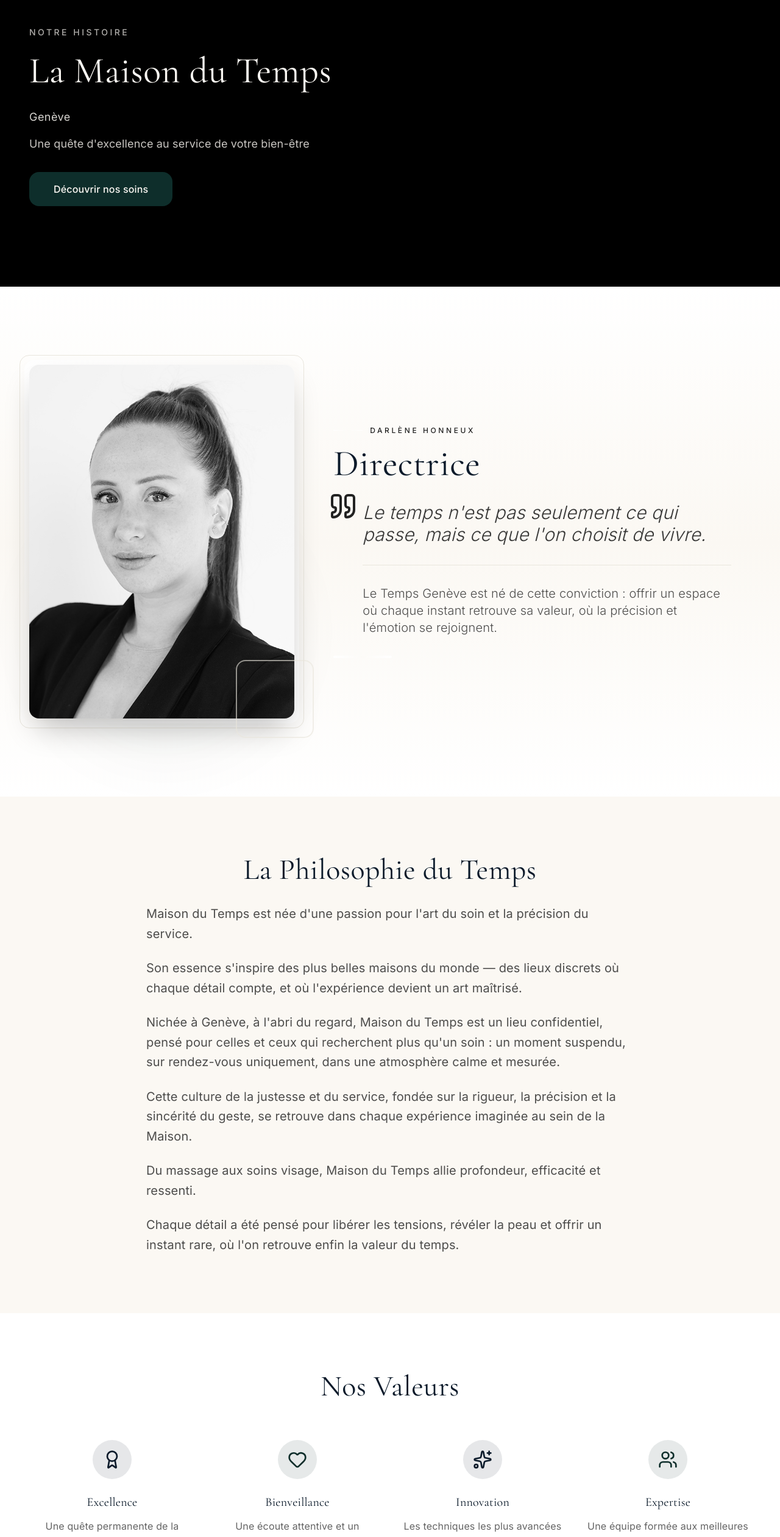
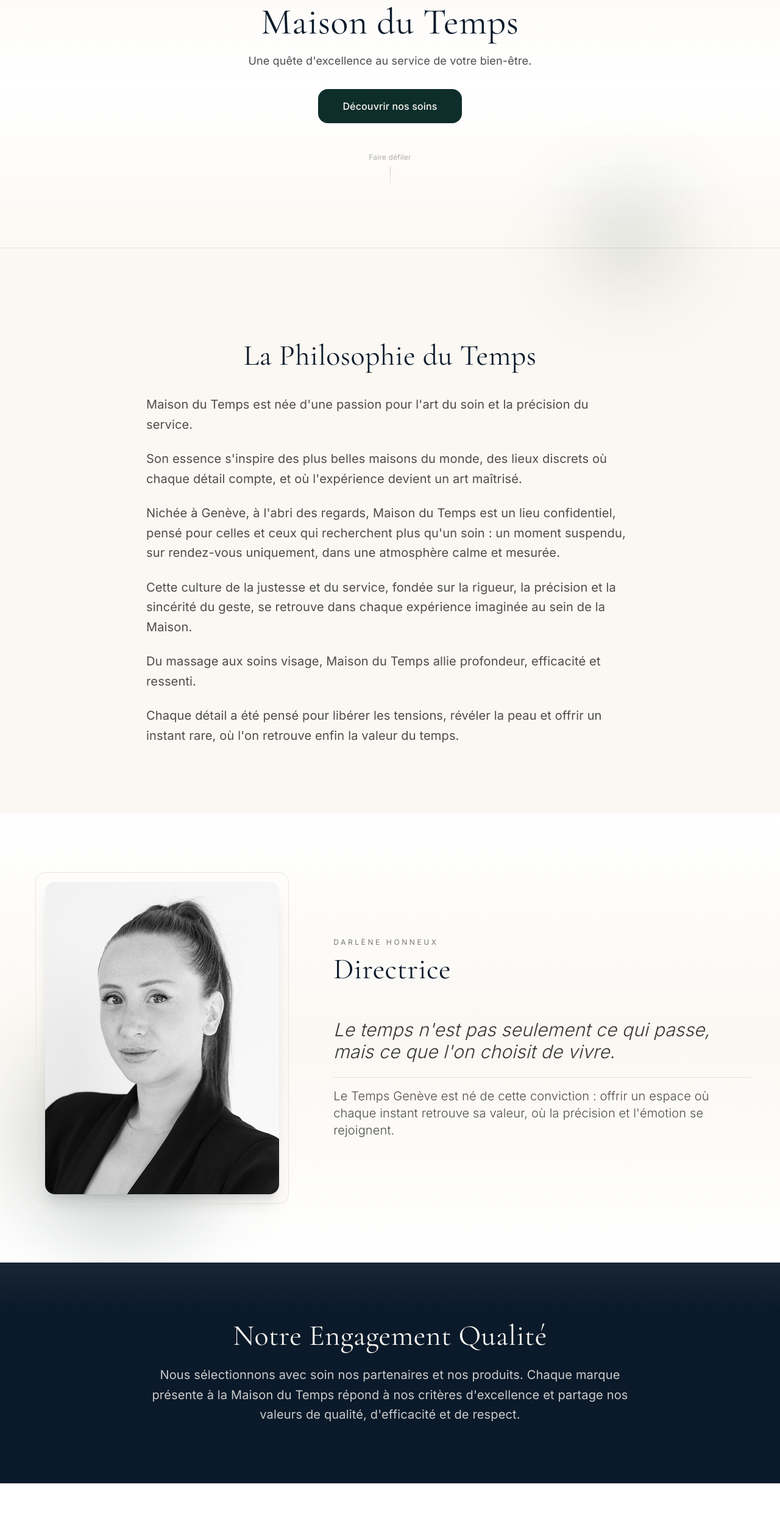
Before and after one commit to Lmleluxe/maison-du-temps-site, a Next.js app: page /en/maison in a window 1280 px wide. Shown: the part 234-2754 px from the top of the page at 61% size. Built offline with nearby package versions, Linux system fonts and the light colour scheme.

Commit message:
refactor: UX + motion Maison

```diff
--- a/app/[locale]/maison/page.tsx
+++ b/app/[locale]/maison/page.tsx
@@ -1,176 +1,335 @@
-import { Hero } from "@/components/sections/Hero";
-import { Award, Heart, Users, Sparkles, Quote } from "lucide-react";
+"use client";
+
+import { useRef } from "react";
+import { motion, useScroll, useTransform } from "framer-motion";
+import { Award, Heart, Users, Sparkles } from "lucide-react";
 import Image from "next/image";
+import { Button } from "@/components/ui/button";
+import { Link } from "@/i18n/routing";
 import { ScrollReveal } from "@/components/ui/ScrollReveal";
 
 export default function MaisonPage() {
+  const pageRef = useRef<HTMLDivElement | null>(null);
+
+  const { scrollYProgress } = useScroll();
+  const heroTranslateY = useTransform(scrollYProgress, [0, 0.25], [0, -40]);
+  const heroOpacity = useTransform(scrollYProgress, [0, 0.25], [1, 0.7]);
+
   return (
-    <div className="bg-palace-ivory">
-      <Hero
-        title="La Maison du Temps"
-        subtitle="Notre Histoire"
-        city="Genève"
-        description="Une quête d'excellence au service de votre bien-être"
-        ctaText="Découvrir nos soins"
-        ctaHref="/soins"
-        showVideo={false}
-      />
+    <div ref={pageRef} className="bg-palace-ivory">
+      {/* HERO EDITORIAL MAISON */}
+      <motion.section
+        style={{ y: heroTranslateY, opacity: heroOpacity }}
+        className="w-full border-b border-palace-anthracite/10 bg-gradient-to-b from-palace-ivory via-white to-palace-ivory/60"
+      >
+        <div className="container-palace max-w-5xl mx-auto py-20 md:py-24 text-center relative">
+          <motion.div
+            className="pointer-events-none absolute -top-24 left-1/2 h-48 w-48 -translate-x-1/2 rounded-full bg-palace-gold/15 blur-3xl"
+            initial={{ opacity: 0, scale: 0.7 }}
+            animate={{ opacity: 1, scale: 1 }}
+            transition={{ duration: 1.4, ease: "easeOut" }}
+          />
+          <motion.div
+            className="pointer-events-none absolute -bottom-16 right-10 h-40 w-40 rounded-full bg-palace-green-pine/15 blur-3xl"
+            initial={{ opacity: 0, x: 40, y: 20 }}
+            animate={{ opacity: 1, x: 0, y: 0 }}
+            transition={{ duration: 1.2, ease: "easeOut", delay: 0.3 }}
+          />
 
-      <section className="py-32 bg-gradient-to-b from-white via-palace-ivory/20 to-white relative overflow-hidden">
-        <div className="absolute inset-0 opacity-5">
-          <div className="absolute top-20 right-20 w-96 h-96 bg-palace-gold rounded-full blur-3xl" />
-          <div className="absolute bottom-20 left-20 w-96 h-96 bg-palace-green-pine rounded-full blur-3xl" />
+          <motion.p
+            initial={{ opacity: 0, y: 16 }}
+            animate={{ opacity: 0.9, y: 0 }}
+            transition={{ duration: 0.7, ease: "easeOut" }}
+            className="mb-5 text-xs md:text-sm font-medium uppercase tracking-[0.3em] text-palace-anthracite/60"
+          >
+            Notre Histoire
+          </motion.p>
+
+          <motion.h1
+            initial={{ opacity: 0, y: 20 }}
+            animate={{ opacity: 1, y: 0 }}
+            transition={{ duration: 0.9, ease: "easeOut", delay: 0.1 }}
+            className="mb-5 font-heading text-4xl md:text-5xl lg:text-6xl text-palace-blue-deep leading-tight"
+          >
+            Maison du Temps
+          </motion.h1>
+
+          <motion.p
+            initial={{ opacity: 0, y: 18 }}
+            animate={{ opacity: 1, y: 0 }}
+            transition={{ duration: 0.9, ease: "easeOut", delay: 0.2 }}
+            className="mx-auto max-w-2xl text-base md:text-lg text-palace-anthracite/80"
+          >
+            Une quête d&apos;excellence au service de votre bien-être.
+          </motion.p>
+
+          <motion.div
+            initial={{ opacity: 0, y: 18 }}
+            animate={{ opacity: 1, y: 0 }}
+            transition={{ duration: 0.9, ease: "easeOut", delay: 0.3 }}
+            className="mt-8 flex justify-center"
+          >
+            <Link href="/soins">
+              <Button
+                size="lg"
+                variant="secondary"
+                className="min-w-[210px]"
+              >
+                Découvrir nos soins
+              </Button>
+            </Link>
+          </motion.div>
+
+          <motion.div
+            initial={{ opacity: 0, y: 8 }}
+            animate={{ opacity: 0.7, y: 0 }}
+            transition={{ duration: 0.9, ease: "easeOut", delay: 0.6 }}
+            className="mt-12 flex flex-col items-center gap-2 text-xs text-palace-anthracite/50"
+          >
+            <span>Faire défiler</span>
+            <span className="inline-flex h-9 w-[1px] bg-gradient-to-b from-palace-anthracite/40 to-transparent" />
+          </motion.div>
         </div>
+      </motion.section>
+
+      {/* 1. LA PHILOSOPHIE DU TEMPS */}
+      <section className="py-24 md:py-28 bg-palace-ivory">
+        <div className="container-palace max-w-4xl">
+          <ScrollReveal direction="up">
+            <h2 className="text-4xl md:text-5xl font-heading text-palace-blue-deep mb-10 text-center">
+              La Philosophie du Temps
+            </h2>
+          </ScrollReveal>
+
+          <ScrollReveal direction="up" delay={0.1}>
+            <div className="prose prose-lg max-w-none text-palace-anthracite/80 prose-headings:text-palace-blue-deep">
+              <p className="text-xl leading-relaxed mb-6">
+                Maison du Temps est née d&apos;une passion pour l&apos;art du soin et la précision du service.
+              </p>
+              <p className="text-xl leading-relaxed mb-6">
+                Son essence s&apos;inspire des plus belles maisons du monde, des lieux discrets où chaque détail compte, et où l&apos;expérience devient un art maîtrisé.
+              </p>
+              <p className="text-xl leading-relaxed mb-6">
+                Nichée à Genève, à l&apos;abri des regards, Maison du Temps est un lieu confidentiel, pensé pour celles et ceux qui recherchent plus qu&apos;un soin : un moment suspendu, sur rendez-vous uniquement, dans une atmosphère calme et mesurée.
+              </p>
+              <p className="text-xl leading-relaxed mb-6">
+                Cette culture de la justesse et du service, fondée sur la rigueur, la précision et la sincérité du geste, se retrouve dans chaque expérience imaginée au sein de la Maison.
+              </p>
+              <p className="text-xl leading-relaxed mb-6">
+                Du massage aux soins visage, Maison du Temps allie profondeur, efficacité et ressenti.
+              </p>
+              <p className="text-xl leading-relaxed">
+                Chaque détail a été pensé pour libérer les tensions, révéler la peau et offrir un instant rare, où l&apos;on retrouve enfin la valeur du temps.
+              </p>
+            </div>
+          </ScrollReveal>
+        </div>
+      </section>
+
+      {/* 2. PORTRAIT DARLÈNE – VERSION LUXE, ÉPURÉE */}
+      <section className="py-28 bg-gradient-to-b from-white via-palace-ivory/20 to-white relative overflow-hidden">
+        {/* halos de fond */}
+        <motion.div
+          className="pointer-events-none absolute top-16 right-24 w-80 h-80 bg-palace-gold/20 rounded-full blur-3xl"
+          initial={{ opacity: 0, scale: 0.8, x: 40 }}
+          whileInView={{ opacity: 1, scale: 1, x: 0 }}
+          viewport={{ once: true, amount: 0.3 }}
+          transition={{ duration: 1.2, ease: "easeOut" }}
+        />
+        <motion.div
+          className="pointer-events-none absolute bottom-10 left-10 w-80 h-80 bg-palace-green-pine/20 rounded-full blur-3xl"
+          initial={{ opacity: 0, scale: 0.8, y: 40 }}
+          whileInView={{ opacity: 1, scale: 1, y: 0 }}
+          viewport={{ once: true, amount: 0.3 }}
+          transition={{ duration: 1.2, ease: "easeOut", delay: 0.1 }}
+        />
 
         <div className="container-palace max-w-7xl relative z-10">
           <div className="grid lg:grid-cols-5 gap-16 items-center">
+            {/* Portrait, plus petit et plus clean */}
             <ScrollReveal direction="left" className="lg:col-span-2">
-              <div className="relative group">
-                <div className="absolute inset-0 bg-gradient-to-br from-palace-gold/20 to-palace-green-pine/20 rounded-lg blur-2xl group-hover:blur-3xl transition-all duration-700 opacity-0 group-hover:opacity-100" />
-
-                <div className="relative">
-                  <div className="absolute -inset-4 border border-palace-gold/20 rounded-lg" />
-                  <div className="absolute -inset-2 bg-gradient-to-br from-palace-gold/10 to-transparent rounded-lg" />
-
-                  <div className="relative aspect-[3/4] overflow-hidden rounded-lg shadow-2xl">
+              <motion.div
+                initial={{ opacity: 0, y: 24 }}
+                whileInView={{ opacity: 1, y: 0 }}
+                viewport={{ once: true, amount: 0.4 }}
+                transition={{ duration: 0.9, ease: "easeOut" }}
+                className="relative flex justify-center"
+              >
+                <div className="relative max-w-sm w-full">
+                  <div className="absolute -inset-4 border border-palace-gold/20 rounded-2xl" />
+                  <div className="relative aspect-[3/4] overflow-hidden rounded-2xl shadow-xl bg-palace-ivory">
                     <Image
                       src="/images/darlene-honneux.jpg"
                       alt="Darlène Honneux, Directrice"
                       fill
-                      className="object-cover grayscale hover:grayscale-0 transition-all duration-700 group-hover:scale-105"
-                      sizes="(max-width: 1024px) 100vw, 40vw"
+                      className="object-cover grayscale hover:grayscale-0 hover:scale-105 transition-all duration-700"
+                      sizes="(max-width: 1024px) 80vw, 28vw"
                       priority
                     />
                   </div>
-
-                  <div className="absolute -bottom-8 -right-8 w-32 h-32 border-2 border-palace-gold/40 rounded-lg opacity-60 group-hover:opacity-100 group-hover:scale-110 transition-all duration-500" />
                 </div>
-              </div>
+              </motion.div>
             </ScrollReveal>
 
-            <ScrollReveal direction="right" delay={0.2} className="lg:col-span-3 space-y-8">
-              <div className="space-y-4">
-                <div className="flex items-center gap-3">
-                  <div className="h-px w-12 bg-gradient-to-r from-palace-gold to-transparent" />
-                  <p className="text-xs uppercase tracking-[0.3em] text-palace-gold font-medium">
-                    Darlène Honneux
-                  </p>
-                </div>
-
-                <h2 className="text-4xl md:text-5xl lg:text-6xl font-heading text-palace-blue-deep leading-tight">
+            {/* Texte, sans gros guillemets, traitement très éditorial */}
+            <ScrollReveal
+              direction="right"
+              delay={0.1}
+              className="lg:col-span-3 space-y-8"
+            >
+              <motion.div
+                initial={{ opacity: 0, y: 24 }}
+                whileInView={{ opacity: 1, y: 0 }}
+                viewport={{ once: true, amount: 0.4 }}
+                transition={{ duration: 0.9, ease: "easeOut" }}
+                className="space-y-3"
+              >
+                <p className="text-xs uppercase tracking-[0.3em] text-palace-anthracite/60">
+                  Darlène Honneux
+                </p>
+                <h2 className="text-3xl md:text-4xl lg:text-5xl font-heading text-palace-blue-deep leading-tight">
                   Directrice
                 </h2>
-              </div>
+              </motion.div>
 
-              <div className="relative">
-                <Quote className="absolute -top-4 -left-2 h-12 w-12 text-palace-gold/20" />
+              <motion.div
+                initial={{ opacity: 0, y: 24 }}
+                whileInView={{ opacity: 1, y: 0 }}
+                viewport={{ once: true, amount: 0.4 }}
+                transition={{ duration: 0.9, ease: "easeOut", delay: 0.1 }}
+                className="space-y-6"
+              >
+                {/* ligne fine au-dessus de la citation */}
+                <div className="h-px w-16 bg-palace-gold/60 mb-2" />
 
-                <blockquote className="relative pl-12 pr-8">
-                  <p className="text-xl md:text-2xl lg:text-3xl font-light text-palace-anthracite/90 leading-relaxed italic">
-                    Le temps n'est pas seulement ce qui passe, mais ce que l'on choisit de vivre.
-                  </p>
+                <p className="text-xl md:text-2xl lg:text-3xl font-light text-palace-anthracite/90 leading-relaxed italic">
+                  Le temps n&apos;est pas seulement ce qui passe, mais ce que
+                  l&apos;on choisit de vivre.
+                </p>
 
-                  <div className="mt-8 pt-8 border-t border-palace-gold/20">
-                    <p className="text-lg md:text-xl text-palace-anthracite/80 leading-relaxed font-light">
-                      Le Temps Genève est né de cette conviction : offrir un espace où chaque instant retrouve sa valeur, où la précision et l'émotion se rejoignent.
-                    </p>
-                  </div>
-                </blockquote>
-
-                <div className="mt-8 h-1 w-24 bg-gradient-to-r from-palace-gold via-palace-gold/50 to-transparent rounded-full" />
-              </div>
+                <p className="text-lg md:text-xl text-palace-anthracite/80 leading-relaxed font-light pt-4 border-t border-palace-anthracite/10">
+                  Le Temps Genève est né de cette conviction : offrir un espace
+                  où chaque instant retrouve sa valeur, où la précision et
+                  l&apos;émotion se rejoignent.
+                </p>
+              </motion.div>
             </ScrollReveal>
           </div>
         </div>
       </section>
 
-      <section className="py-24 bg-palace-ivory">
-        <div className="container-palace max-w-4xl">
-          <h2 className="text-4xl md:text-5xl font-heading text-palace-blue-deep mb-8 text-center">
-            La Philosophie du Temps
-          </h2>
-          <div className="prose prose-lg max-w-none text-palace-anthracite/80">
-            <p className="text-xl leading-relaxed mb-6">
-              Maison du Temps est née d'une passion pour l'art du soin et la précision du service.
+      {/* 3. NOTRE ENGAGEMENT QUALITÉ */}
+      <section className="py-24 bg-palace-blue-deep text-palace-ivory relative overflow-hidden">
+        <motion.div
+          className="pointer-events-none absolute inset-x-0 -top-20 h-40 bg-gradient-to-b from-white/10 to-transparent opacity-30"
+          initial={{ opacity: 0 }}
+          whileInView={{ opacity: 1 }}
+          viewport={{ once: true, amount: 0.2 }}
+          transition={{ duration: 1.2, ease: "easeOut" }}
+        />
+        <div className="container-palace max-w-4xl text-center relative z-10">
+          <ScrollReveal direction="up">
+            <h2 className="text-4xl md:text-5xl font-heading mb-6">
+              Notre Engagement Qualité
+            </h2>
+          </ScrollReveal>
+          <ScrollReveal direction="up" delay={0.1}>
+            <p className="text-xl text-palace-ivory/80 leading-relaxed">
+              Nous sélectionnons avec soin nos partenaires et nos produits.
+              Chaque marque présente à la Maison du Temps répond à nos critères
+              d&apos;excellence et partage nos valeurs de qualité,
+              d&apos;efficacité et de respect.
             </p>
-            <p className="text-xl leading-relaxed mb-6">
-              Son essence s'inspire des plus belles maisons du monde — des lieux discrets où chaque détail compte, et où l'expérience devient un art maîtrisé.
-            </p>
-            <p className="text-xl leading-relaxed mb-6">
-              Nichée à Genève, à l'abri du regard, Maison du Temps est un lieu confidentiel, pensé pour celles et ceux qui recherchent plus qu'un soin : un moment suspendu, sur rendez-vous uniquement, dans une atmosphère calme et mesurée.
-            </p>
-            <p className="text-xl leading-relaxed mb-6">
-              Cette culture de la justesse et du service, fondée sur la rigueur, la précision et la sincérité du geste, se retrouve dans chaque expérience imaginée au sein de la Maison.
-            </p>
-            <p className="text-xl leading-relaxed mb-6">
-              Du massage aux soins visage, Maison du Temps allie profondeur, efficacité et ressenti.
-            </p>
-            <p className="text-xl leading-relaxed">
-              Chaque détail a été pensé pour libérer les tensions, révéler la peau et offrir un instant rare, où l'on retrouve enfin la valeur du temps.
-            </p>
-          </div>
+          </ScrollReveal>
         </div>
       </section>
 
+      {/* 4. NOS VALEURS */}
       <section className="py-24 bg-white">
         <div className="container-palace">
-          <h2 className="text-4xl md:text-5xl font-heading text-palace-blue-deep mb-16 text-center">
-            Nos Valeurs
-          </h2>
-          <div className="grid md:grid-cols-2 lg:grid-cols-4 gap-8">
-            <div className="text-center">
-              <div className="inline-flex items-center justify-center w-16 h-16 rounded-full bg-palace-blue-deep/10 mb-6">
-                <Award className="h-8 w-8 text-palace-blue-deep" />
-              </div>
-              <h3 className="text-xl font-heading mb-3 text-palace-blue-deep">Excellence</h3>
-              <p className="text-palace-anthracite/70">
-                Une quête permanente de la perfection dans chaque geste
-              </p>
-            </div>
+          <ScrollReveal direction="up">
+            <h2 className="text-4xl md:text-5xl font-heading text-palace-blue-deep mb-16 text-center">
+              Nos Valeurs
+            </h2>
+          </ScrollReveal>
 
-            <div className="text-center">
-              <div className="inline-flex items-center justify-center w-16 h-16 rounded-full bg-palace-green-pine/10 mb-6">
-                <Heart className="h-8 w-8 text-palace-green-pine" />
-              </div>
-              <h3 className="text-xl font-heading mb-3 text-palace-blue-deep">Bienveillance</h3>
-              <p className="text-palace-anthracite/70">
-                Une écoute attentive et un accompagnement sur-mesure
-              </p>
-            </div>
+          <div className="grid md:grid-cols-2 lg:grid-cols-4 gap-10">
+            {/* 1. Excellence */}
+            <ScrollReveal direction="up" className="flex justify-center">
+              <motion.div
+                whileHover={{ y: -6, scale: 1.02 }}
+                transition={{ type: "spring", stiffness: 220, damping: 18 }}
+                className="text-center px-4 py-6 rounded-2xl border border-palace-anthracite/8 bg-palace-ivory/40 shadow-sm"
+              >
+                <div className="inline-flex items-center justify-center w-16 h-16 rounded-full bg-palace-blue-deep/10 mb-6">
+                  <Award className="h-8 w-8 text-palace-blue-deep" />
+                </div>
+                <h3 className="text-xl font-heading mb-3 text-palace-blue-deep">
+                  Excellence
+                </h3>
+                <p className="text-palace-anthracite/70 text-sm md:text-base">
+                  Une quête permanente de la perfection dans chaque geste.
+                </p>
+              </motion.div>
+            </ScrollReveal>
 
-            <div className="text-center">
-              <div className="inline-flex items-center justify-center w-16 h-16 rounded-full bg-palace-blue-deep/10 mb-6">
-                <Sparkles className="h-8 w-8 text-palace-blue-deep" />
-              </div>
-              <h3 className="text-xl font-heading mb-3 text-palace-blue-deep">Innovation</h3>
-              <p className="text-palace-anthracite/70">
-                Les techniques les plus avancées au service de votre beauté
-              </p>
-            </div>
+            {/* 2. Innovation */}
+            <ScrollReveal direction="up" delay={0.05} className="flex justify-center">
+              <motion.div
+                whileHover={{ y: -6, scale: 1.02 }}
+                transition={{ type: "spring", stiffness: 220, damping: 18 }}
+                className="text-center px-4 py-6 rounded-2xl border border-palace-anthracite/8 bg-palace-ivory/40 shadow-sm"
+              >
+                <div className="inline-flex items-center justify-center w-16 h-16 rounded-full bg-palace-blue-deep/10 mb-6">
+                  <Sparkles className="h-8 w-8 text-palace-blue-deep" />
+                </div>
+                <h3 className="text-xl font-heading mb-3 text-palace-blue-deep">
+                  Innovation
+                </h3>
+                <p className="text-palace-anthracite/70 text-sm md:text-base">
+                  Les techniques les plus avancées au service de votre beauté.
+                </p>
+              </motion.div>
+            </ScrollReveal>
 
-            <div className="text-center">
-              <div className="inline-flex items-center justify-center w-16 h-16 rounded-full bg-palace-green-pine/10 mb-6">
-                <Users className="h-8 w-8 text-palace-green-pine" />
-              </div>
-              <h3 className="text-xl font-heading mb-3 text-palace-blue-deep">Expertise</h3>
-              <p className="text-palace-anthracite/70">
-                Une équipe formée aux meilleures écoles internationales
-              </p>
-            </div>
+            {/* 3. Expertise */}
+            <ScrollReveal direction="up" delay={0.1} className="flex justify-center">
+              <motion.div
+                whileHover={{ y: -6, scale: 1.02 }}
+                transition={{ type: "spring", stiffness: 220, damping: 18 }}
+                className="text-center px-4 py-6 rounded-2xl border border-palace-anthracite/8 bg-palace-ivory/40 shadow-sm"
+              >
+                <div className="inline-flex items-center justify-center w-16 h-16 rounded-full bg-palace-green-pine/10 mb-6">
+                  <Users className="h-8 w-8 text-palace-green-pine" />
+                </div>
+                <h3 className="text-xl font-heading mb-3 text-palace-blue-deep">
+                  Expertise
+                </h3>
+                <p className="text-palace-anthracite/70 text-sm md:text-base">
+                  Une équipe formée aux meilleures écoles internationales.
+                </p>
+              </motion.div>
+            </ScrollReveal>
+
+            {/* 4. Bienveillance */}
+            <ScrollReveal direction="up" delay={0.15} className="flex justify-center">
+              <motion.div
+                whileHover={{ y: -6, scale: 1.02 }}
+                transition={{ type: "spring", stiffness: 220, damping: 18 }}
+                className="text-center px-4 py-6 rounded-2xl border border-palace-anthracite/8 bg-palace-ivory/40 shadow-sm"
+              >
+                <div className="inline-flex items-center justify-center w-16 h-16 rounded-full bg-palace-green-pine/10 mb-6">
+                  <Heart className="h-8 w-8 text-palace-green-pine" />
+                </div>
+                <h3 className="text-xl font-heading mb-3 text-palace-blue-deep">
+                  Bienveillance
+                </h3>
+                <p className="text-palace-anthracite/70 text-sm md:text-base">
+                  Une écoute attentive et un accompagnement sur-mesure.
+                </p>
+              </motion.div>
+            </ScrollReveal>
           </div>
-        </div>
-      </section>
-
-      <section className="py-24 bg-palace-blue-deep text-palace-ivory">
-        <div className="container-palace max-w-4xl text-center">
-          <h2 className="text-4xl md:text-5xl font-heading mb-6">
-            Notre Engagement Qualité
-          </h2>
-          <p className="text-xl text-palace-ivory/80 leading-relaxed">
-            Nous sélectionnons avec soin nos partenaires et nos produits.
-            Chaque marque présente à la Maison du Temps répond à nos critères
-            d'excellence et partage nos valeurs de qualité, d'efficacité et de respect.
-          </p>
         </div>
       </section>
     </div>
```
Also changed, not shown: public/images/MDT-LOGO-1.png (added).
